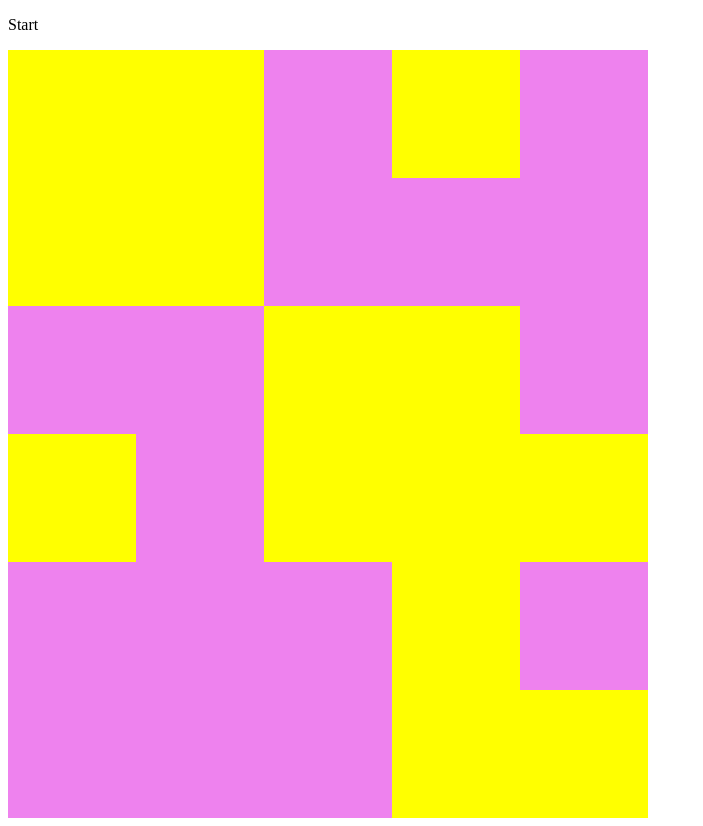
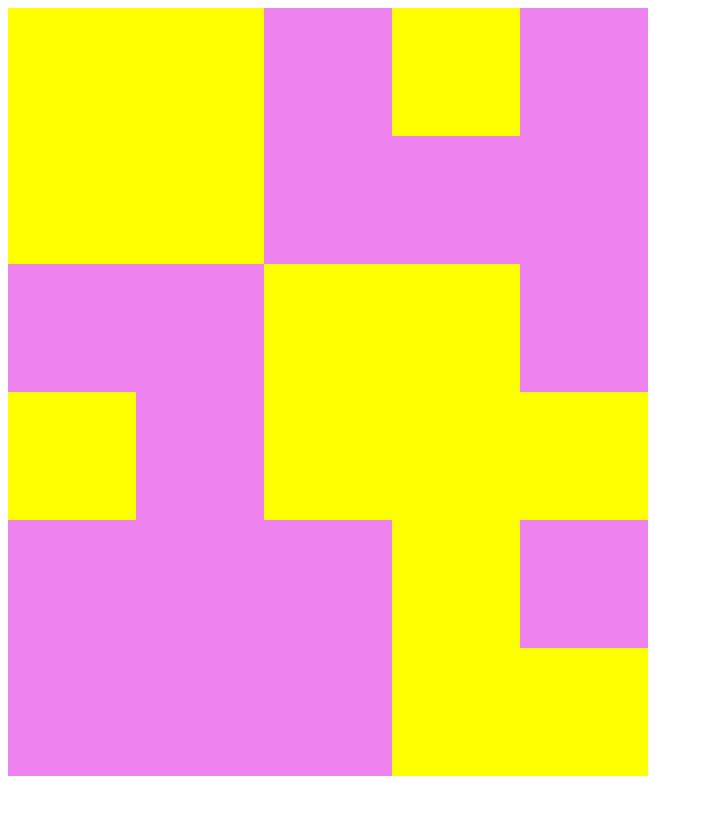
Before and after one commit to Ajris/IO_frontend, a React (Create React App) app: page / in a window 1280 px wide. Shown: the whole page, without its empty margins (0-703 px from the left). After the commit the page ends 800 px from the top, so only its background shows below. Built offline with nearby package versions, Linux system fonts and the light colour scheme.

Commit message:
Remove redundant tags

```diff
--- a/src/App.tsx
+++ b/src/App.tsx
@@ -9,7 +9,6 @@ const rows: TileRowProps[] =
 function App() {
   return (
     <div className="App">
-      <p>Start</p>
       <Map rows={rows}/>
     </div>
   );
```
